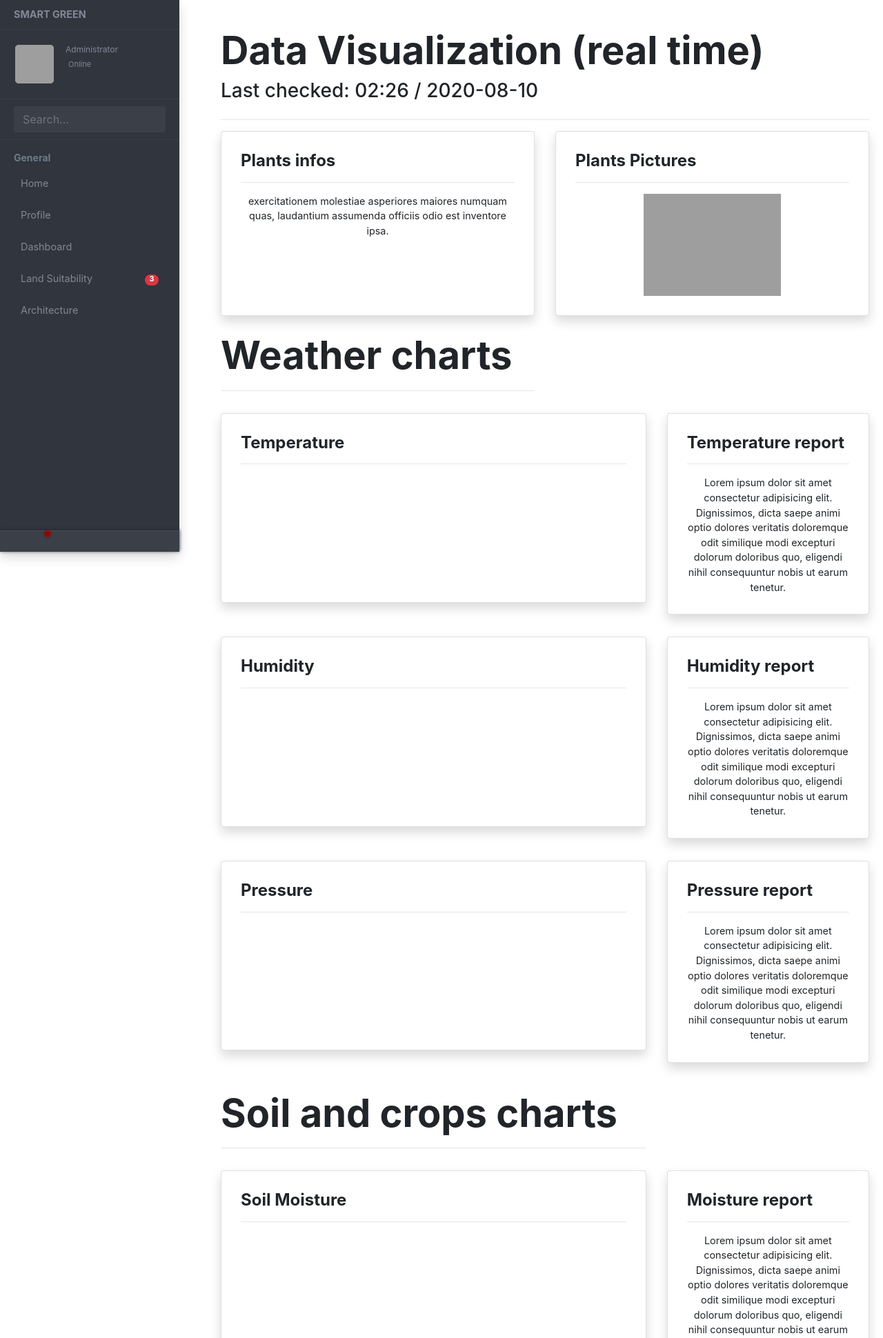
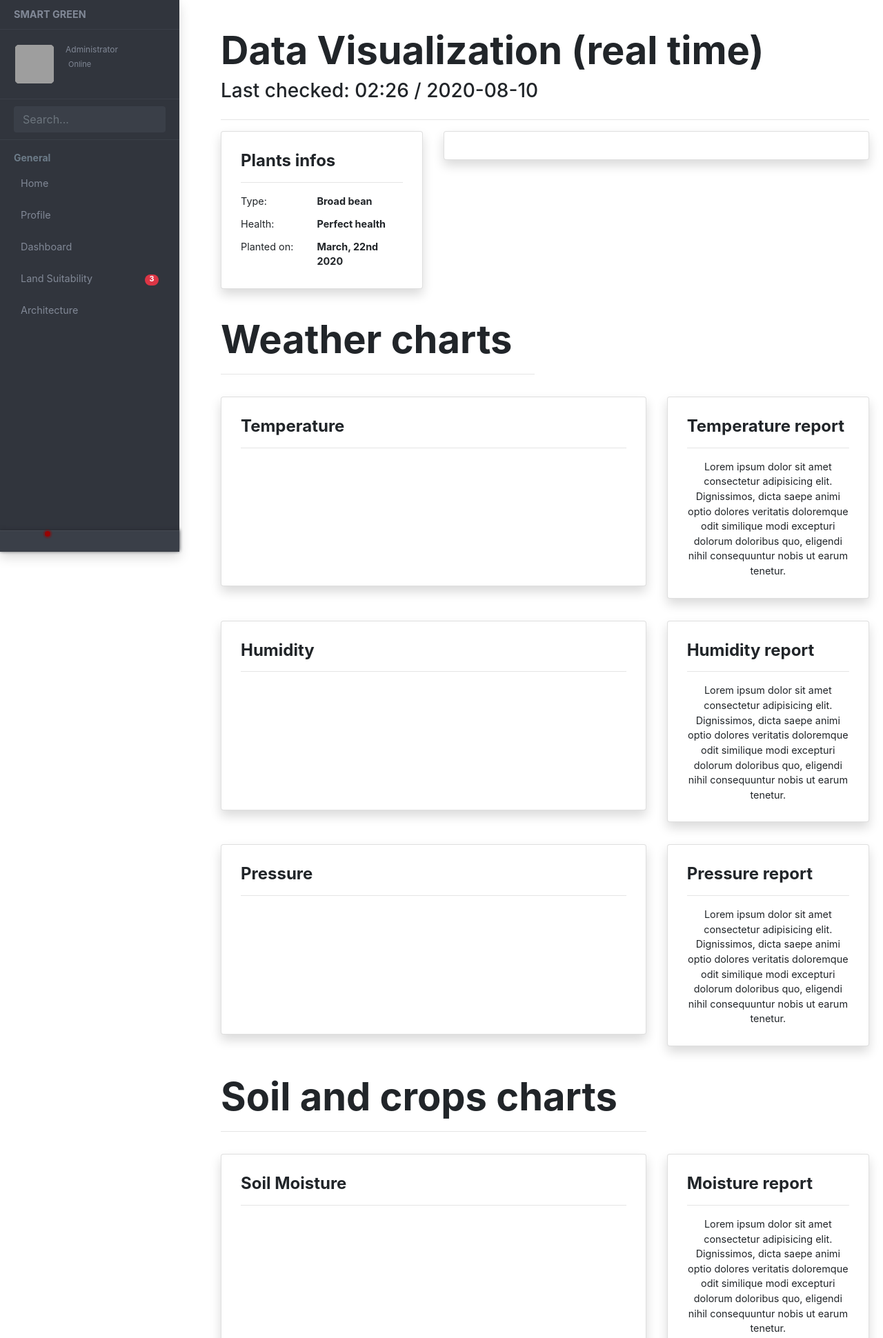
Before and after one commit to chemsedd/Smart-Green, a Django app: template sg_dashboard/templates/sg_dashboard/index.html in a window 1280 px wide. Shown: the top 1940 px of the page at 69% size. Run offline with Django 3.2, Linux system fonts and the light colour scheme; the template is opened without the code that fills it, so the values that code supplies are empty; a map, chart or similar area stays blank; some libraries are stand-ins or nearby versions; grey boxes are pictures that could not be loaded.

Commit message:
🍃 Fixed plant pictures carousel

```diff
--- a/sg_dashboard/templates/sg_dashboard/components/plants_infos.html
+++ b/sg_dashboard/templates/sg_dashboard/components/plants_infos.html
@@ -1,24 +1,83 @@
+{%load sg_dashboard_extras %}
 {% load static %}
+
 <div class="row">
-    <div class="col-md-6">
-        <div class="card text-center shadow full-height">
+    <div class="col-md-4 mb-3">
+        <div class="card shadow full-height">
             <div class="card-body m-2">
                 <h4 class="text-left font-weight-bold">Plants infos</h4>
                 <hr>
-                exercitationem molestiae asperiores maiores numquam quas, laudantium assumenda officiis odio est
-                inventore ipsa.
+                <div class="row">
+                    <div class="col-md-5">
+                        Type:
+                    </div>
+                    <div class="col-md-7 lime-text font-weight-bold">
+                        Broad bean
+                    </div>
+                    <hr>
+                    <div class="col-md-5">
+                        Health:
+                    </div>
+                    <div class="col-md-7 lime-text font-weight-bold">
+                        Perfect health
+                    </div>
+                    <hr>
+                    <div class="col-md-5">
+                        Planted on:
+                    </div>
+                    <div class="col-md-7 lime-text font-weight-bold">
+                        March, 22nd 2020
+                    </div>
+                    <hr>
+                </div>
             </div>
         </div>
     </div>
-    <div class="col-md-6">
-        <div class="card text-center shadow">
-            <div class="card-body m-2">
-                <h4 class="text-left font-weight-bold">Plants Pictures</h4>
-                <hr>
-                <div>
-                    <img src="{% static 'sg_dashboard\assets\plant.svg' %}" class="img-fluid w-50" alt="Plant">
+    <div class="col-md-8 mb-3">
+        <div class="card shadow">
+            <div class="card-body">
+                <!--Carousel Wrapper-->
+                <div id="plants-pictures" class="carousel slide carousel-fade" data-ride="carousel">
+                    <!--Indicators-->
+                    <ol class="carousel-indicators">
+                        {% for i in nbr_pics %}
+                        {% if i == 1 %}
+                        <li data-target="#plants-pictures" data-slide-to="{{i}}" class="active"></li>
+                        {% else %}
+                        <li data-target="#plants-pictures" data-slide-to="{{i}}"></li>
+                        {% endif %}
+                        {% endfor %}
+                    </ol>
+                    <!--/.Indicators-->
+                    <!--Slides-->
+                    <div class="carousel-inner" role="listbox">
+                        <!--slide-->
+                        {% for j in nbr_pics %}
+                        {% if j == 1 %}
+                        <div class="carousel-item active">
+                            <img class="d-block w-100" src="{% static 'sg_dashboard/assets/1.jpg' %}">
+                        </div>
+                        {% else %}
+                        <div class="carousel-item">
+                            <img class="d-block w-100" src="{% static 'sg_dashboard/assets/'|concat:j|concat:'.jpg' %}">
+                        </div>
+                        {% endif %}
+                        {% endfor %}
+                    </div>
+                    <!--/.Slides-->
+                    <!--Controls-->
+                    <a class="carousel-control-prev" href="#plants-pictures" role="button" data-slide="prev">
+                        <span class="carousel-control-prev-icon" aria-hidden="true"></span>
+                        <span class="sr-only">Previous</span>
+                    </a>
+                    <a class="carousel-control-next" href="#plants-pictures" role="button" data-slide="next">
+                        <span class="carousel-control-next-icon" aria-hidden="true"></span>
+                        <span class="sr-only">Next</span>
+                    </a>
+                    <!--/.Controls-->
                 </div>
             </div>
+            <!--/.Carousel Wrapper-->
         </div>
     </div>
 </div>
--- a/sg_dashboard/templates/sg_dashboard/land_suitability.html
+++ b/sg_dashboard/templates/sg_dashboard/land_suitability.html
@@ -44,11 +44,6 @@
                     <div class="col-md-7">
                         <h3 class="pt-2">Prediction and analysis results:</h3>
                     </div>
-                    <div class="col-md-12 pb-4 text-muted">
-                        Predicting land suitability is based on land and weather factors. Enter the required information
-                        so that the Intelligent Model could predict the land suitability and outputs one of the four
-                        classes: <i>Best suitability, Suitable, Modelrately suitable and Unsuitable.</i>
-                    </div>
                 </div>
                 <div class="col-md-12 w-100">
                 </div>
--- a/sg_dashboard/views.py
+++ b/sg_dashboard/views.py
@@ -8,7 +8,6 @@ from tensorflow.keras.models import load_model
 from .scripts.prediction_model import make_prediction
 from .forms import LandSuitabilityForm
 import threading
-# kafka function
 
 
 #
@@ -17,8 +16,9 @@ import threading
 @login_required
 def index(request):
     # start kafka thread for receiving data
-    # threading.Thread(target=consumer_kafka).start()
-    return render(request, 'sg_dashboard/index.html', {'title': 'Dashboard'})
+    threading.Thread(target=consumer_kafka).start()
+    nbr_pics = range(1, 8)
+    return render(request, 'sg_dashboard/index.html', {'title': 'Dashboard', 'nbr_pics': nbr_pics})
 
 
 #
--- a/sg_home/templates/sg_home/components/features.html
+++ b/sg_home/templates/sg_home/components/features.html
@@ -16,7 +16,7 @@
     <div class="col-md-4 p-2">
         <div class="card mr-3 ml-3 blue-gradient">
             <div class="card-body">
-                <h5> <i class="fas fa-server mr-2 ml-2"></i> Live Steaming data</h5>
+                <h5> <i class="fas fa-server mr-2 ml-2"></i> Land Suitability Prediction</h5>
             </div>
         </div>
     </div>
```
Also changed, not shown: sg_dashboard/templatetags/sg_dashboard_extras.py (added, +10 -0 lines), sg_home/templates/sg_home/index.html (+10 -10 lines), sg_dashboard/static/sg_dashboard/assets/1.jpg (added), sg_dashboard/static/sg_dashboard/assets/2.jpg (added), sg_dashboard/static/sg_dashboard/assets/3.jpg (added), sg_dashboard/static/sg_dashboard/assets/4.jpg (added), sg_dashboard/static/sg_dashboard/assets/5.jpg (added), sg_dashboard/static/sg_dashboard/assets/6.jpg (added), sg_dashboard/static/sg_dashboard/assets/7.jpg (added), sg_dashboard/templatetags/__init__.py (added).
